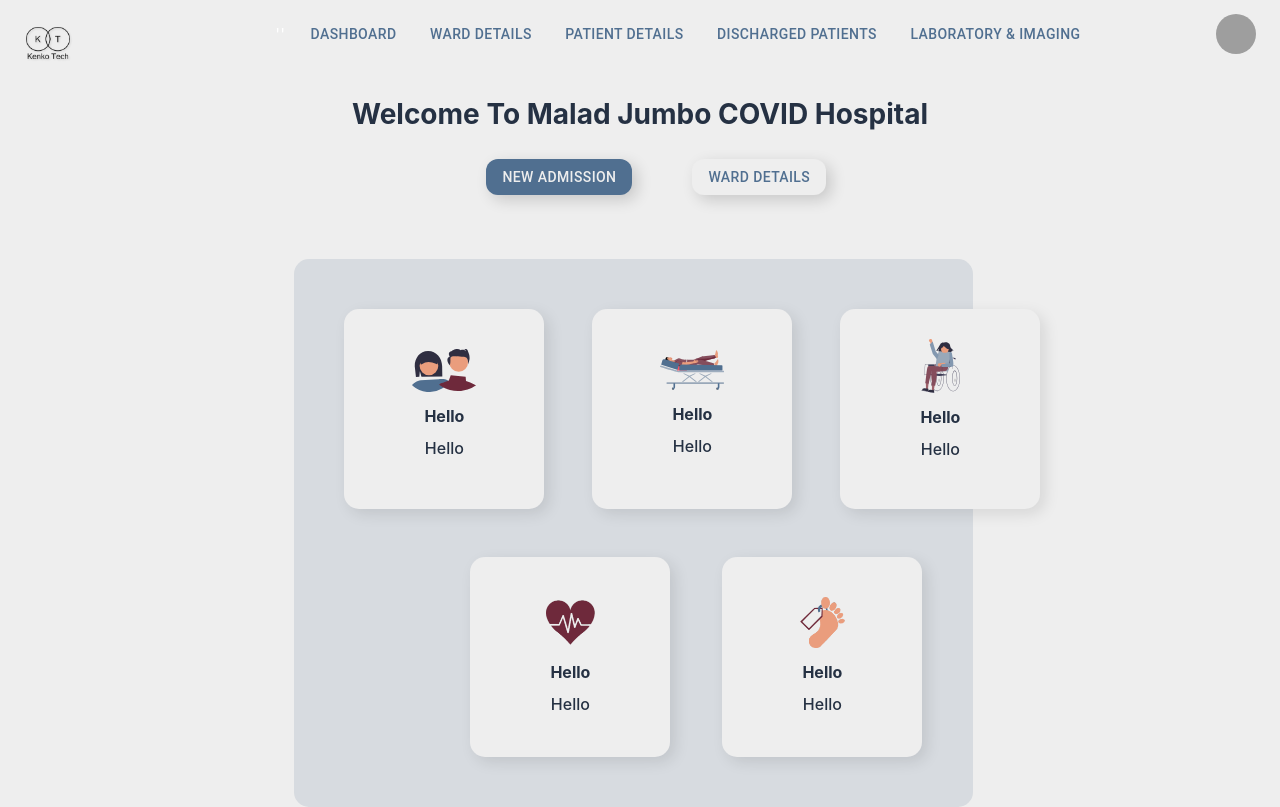
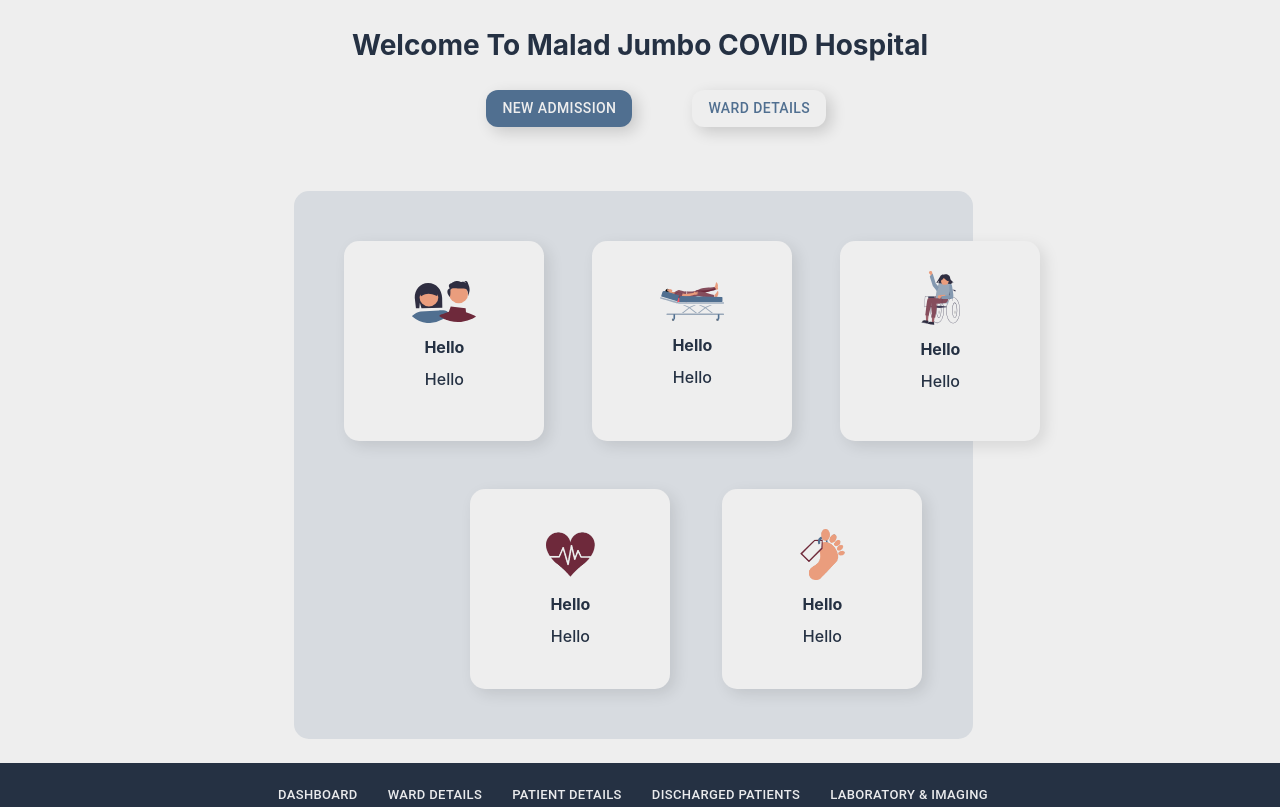
Before and after one commit to 1adityas/HMS, a React (Create React App) app: page / in a window 1280 px wide. Shown: the top 807 px of the page. Built offline with nearby package versions, Linux system fonts and the light colour scheme; grey boxes are pictures that could not be loaded.

Commit message:
href add buttom

```diff
--- a/src/App.js
+++ b/src/App.js
@@ -2,7 +2,7 @@ import React, { useState } from 'react';
 
 import './App.css';
 import MsDashboard from './components/MsDashboard'
-import NavBar from './components/Header'
+// import NavBar from './components/Header'
 
 // import Header from './components/Header'
 // import Login from './components/Login'
--- a/src/components/MsDashboard.js
+++ b/src/components/MsDashboard.js
@@ -1,5 +1,5 @@
 // import React from 'react'
-import './MsDashboard.css'
+// import './MsDashboard.css'
 import Header from './Header.js'
 import MainFooter from './MainFooter.js'
 import card1 from '../card1.svg'
@@ -11,6 +11,7 @@ import card5 from '../card5.png'
 import React, { useState } from 'react';
 import Stack from '@mui/material/Stack';
 import Button from '@mui/material/Button';
+import  "./NewAdmission"
 
 // import {ReactComponent as Back} from '../background.svg';
 
@@ -24,9 +25,9 @@ function MsDashboard() {
         //using body tag to get bg color
         <body className="page-container">
 
-            <nav>
+            {/* <nav>
                 <Header />
-            </nav>
+            </nav> */}
 
             <div className="content-wrap">
                 <div>
@@ -36,7 +37,7 @@ function MsDashboard() {
                         marginRight: '60px', marginLeft: '38vw', borderRadius: '12px',
                         color: `${b1Color}`, backgroundColor: `${b2Color}`, boxShadow: '#00000029'
                     }}
-                        sx={{ boxShadow: '5px 5px 15px #00000029;' }} onClick={() => { if (b1Color === '#EEEEEE') { setb2Color('#EEEEEE'); setb1Color('#506F90') } }} >New Admission</Button>
+                        sx={{ boxShadow: '5px 5px 15px #00000029;' }} onClick={() => { if (b1Color === '#EEEEEE') { setb2Color('#EEEEEE'); setb1Color('#506F90') };window.location.href='./NewAdmission.js';  }} >New Admission</Button>
 
                     <Button variant="contained" style={{ color: `${b2Color}`, backgroundColor: `${b1Color}`, borderRadius: '12px', }} sx={{ boxShadow: '5px 5px 15px #00000029;' }} onClick={() => { if (b2Color === '#EEEEEE') { setb1Color('#EEEEEE'); setb2Color('#506F90') } }}>Ward Details</Button>
                     {/* hooks to be used for buttons */}
--- a/src/components/NewAdmission.js
+++ b/src/components/NewAdmission.js
@@ -2,7 +2,7 @@
 import './NewAdmission.css'
 import './MsDashboard.css'
 // maybe make a new footer css file.
-import Header from './Navbar.js'
+// import Header from './Navbar.js'
 import MainFooter from './MainFooter.js'
 
 import React, { useState } from 'react';
@@ -25,9 +25,9 @@ function NewAdmission() {
     //using body tag to get bg color
         <body>
 
-            <nav>
+            {/* <nav>
             <Header/>
-            </nav>
+            </nav> */}
 
             <div>
                 <div>
```
